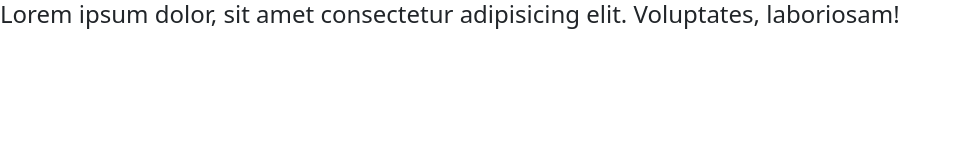
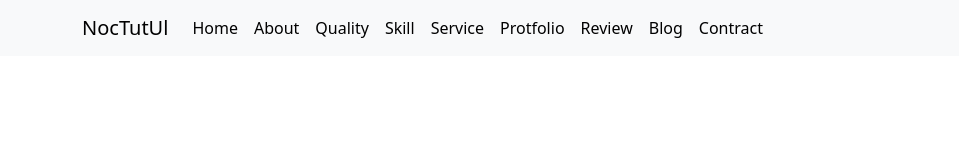
Before and after one commit to noclT21/Protfolio, a website: page index.html in a window 1280 px wide. Shown: the whole page, without its empty margins (0-959 px from the left). Drawn offline with nearby package versions, Linux system fonts and the light colour scheme.

Commit message:
nave test
setup navbar

```diff
--- a/index.html
+++ b/index.html
@@ -11,7 +11,48 @@
 
 </head>
 <body>
-    <h4>Lorem ipsum dolor, sit amet consectetur adipisicing elit. Voluptates, laboriosam!</h4>
+
+    <!-- navbar area start -->
+    <nav class="navbar navbar-expand-lg bg-body-tertiary">
+        <div class="container">
+          <a class="navbar-brand" href="#">NocTutUl</a>
+          <button class="navbar-toggler" type="button" data-bs-toggle="collapse" data-bs-target="#navbarSupportedContent" aria-controls="navbarSupportedContent" aria-expanded="false" aria-label="Toggle navigation">
+            <span class="navbar-toggler-icon"></span>
+          </button>
+          <div class="collapse navbar-collapse" id="navbarSupportedContent">
+            <ul class="navbar-nav me-auto mb-2 mb-lg-0">
+              <li class="nav-item">
+                <a class="nav-link active" aria-current="page" href="#">Home</a>
+              </li>
+              <li class="nav-item">
+                <a class="nav-link active" aria-current="page" href="#">About</a>
+              </li>
+              <li class="nav-item">
+                <a class="nav-link active" aria-current="page" href="#">Quality</a>
+              </li>
+              <li class="nav-item">
+                <a class="nav-link active" aria-current="page" href="#">Skill</a>
+              </li>
+              <li class="nav-item">
+                <a class="nav-link active" aria-current="page" href="#">Service</a>
+              </li>
+              <li class="nav-item">
+                <a class="nav-link active" aria-current="page" href="#">Protfolio</a>
+              </li>
+              <li class="nav-item">
+                <a class="nav-link active" aria-current="page" href="#">Review</a>
+              </li>
+              <li class="nav-item">
+                <a class="nav-link active" aria-current="page" href="#">Blog</a>
+              </li>
+              <li class="nav-item">
+                <a class="nav-link active" aria-current="page" href="#">Contract</a>
+              </li>
+            </ul>
+          </div>
+        </div>
+      </nav>
+    <!-- navbar area end -->
 
     <script src="https://cdn.jsdelivr.net/npm/bootstrap@5.3.2/dist/js/bootstrap.bundle.min.js" integrity="sha384-C6RzsynM9kWDrMNeT87bh95OGNyZPhcTNXj1NW7RuBCsyN/o0jlpcV8Qyq46cDfL" crossorigin="anonymous"></script>
 
```
